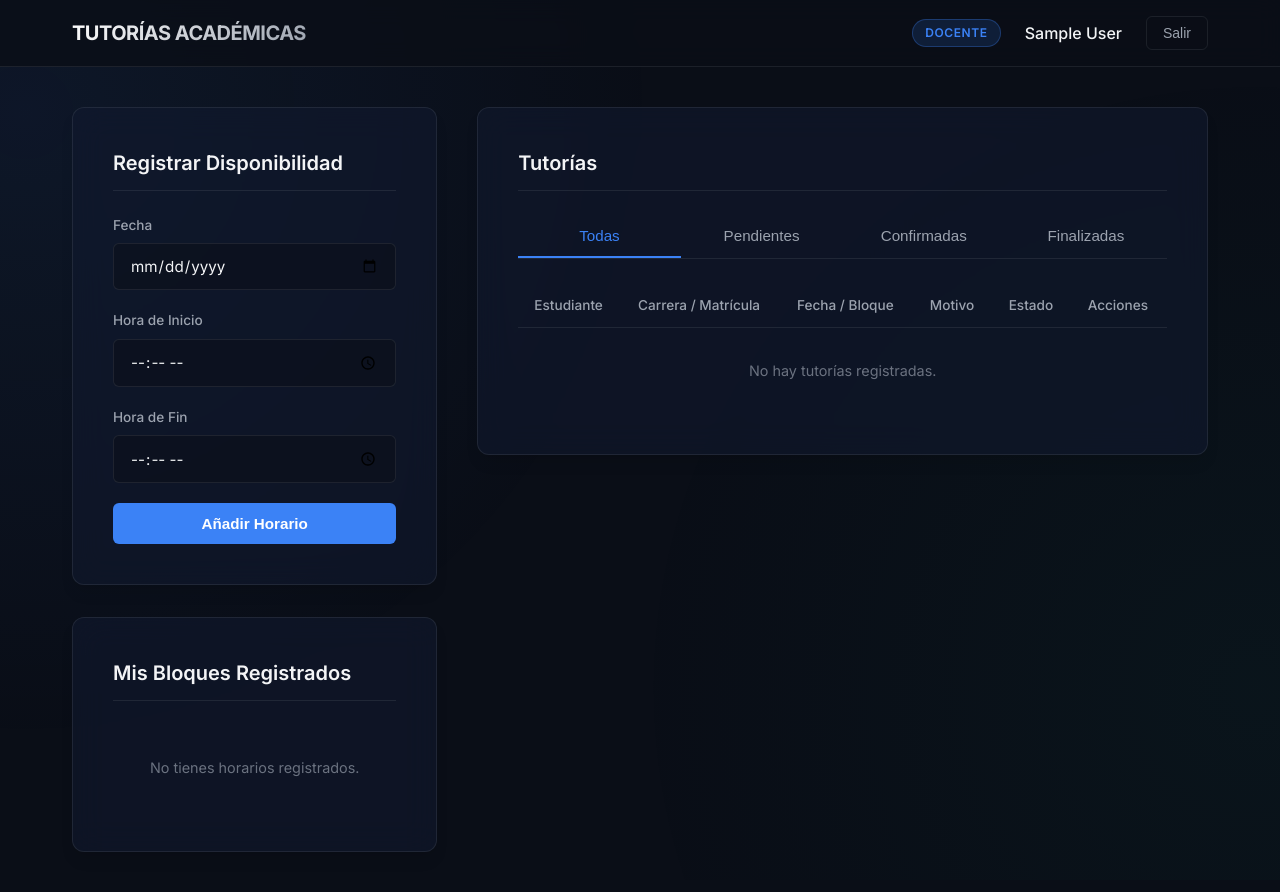
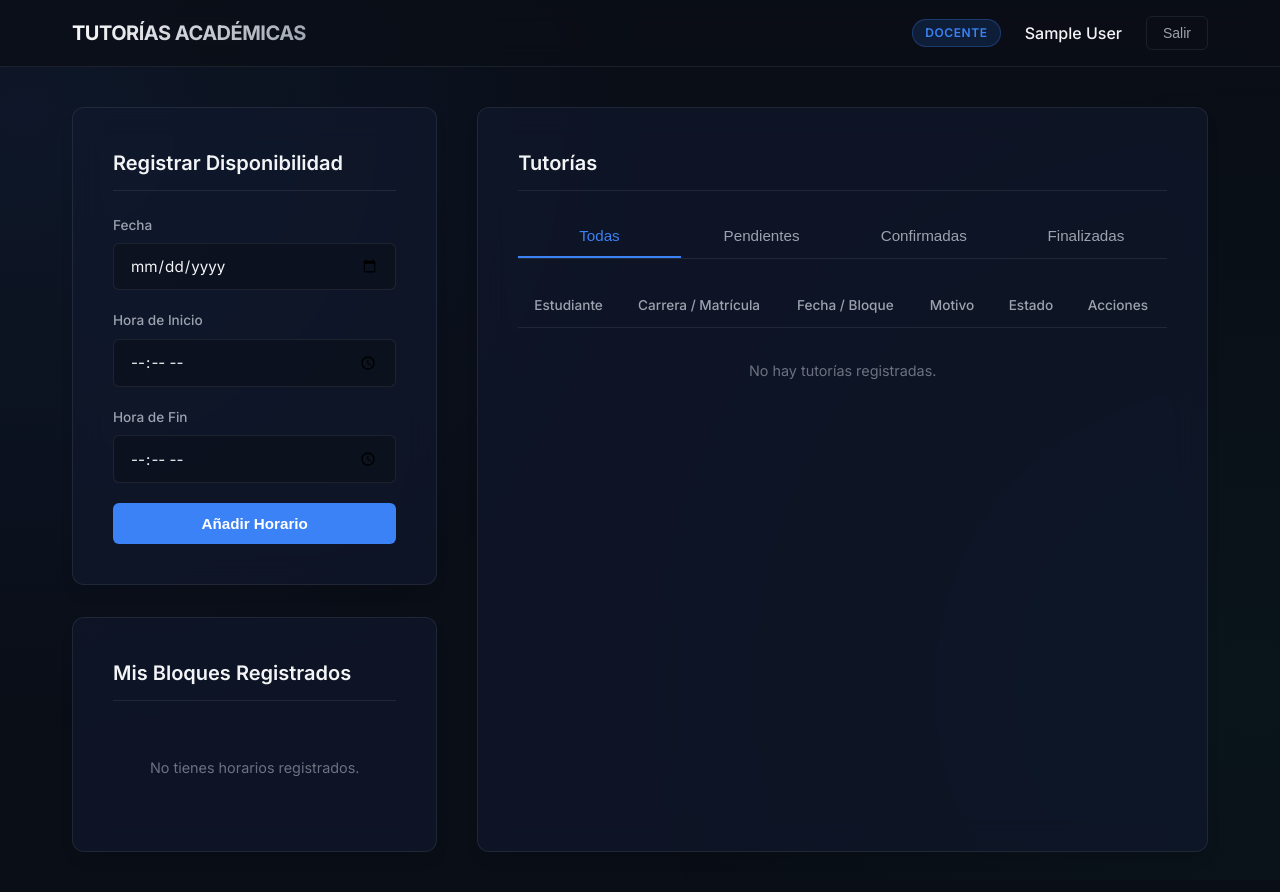
Before and after one commit to SoyPhilips/sistema-gestion-tutorias-academicas, a Flask app: page /dashboard in a window 1280 px wide. Run offline with Flask 3, Linux system fonts and the light colour scheme; the visitor is signed in with stand-in values (Sample User, id 1); data that the repository does not hold is empty.

Commit message:
style: align heights of left and right panel cards on dashboard

```diff
--- a/static/css/styles.css
+++ b/static/css/styles.css
@@ -249,6 +249,19 @@ main {
     display: grid;
     grid-template-columns: 1fr 2fr;
     gap: 2.5rem;
+    align-items: stretch;
+}
+
+.left-panel, .right-panel {
+    display: flex;
+    flex-direction: column;
+    height: 100%;
+}
+
+.left-panel > .glass-card, .right-panel > .glass-card {
+    flex: 1;
+    display: flex;
+    flex-direction: column;
 }
 
 @media (max-width: 968px) {
```
